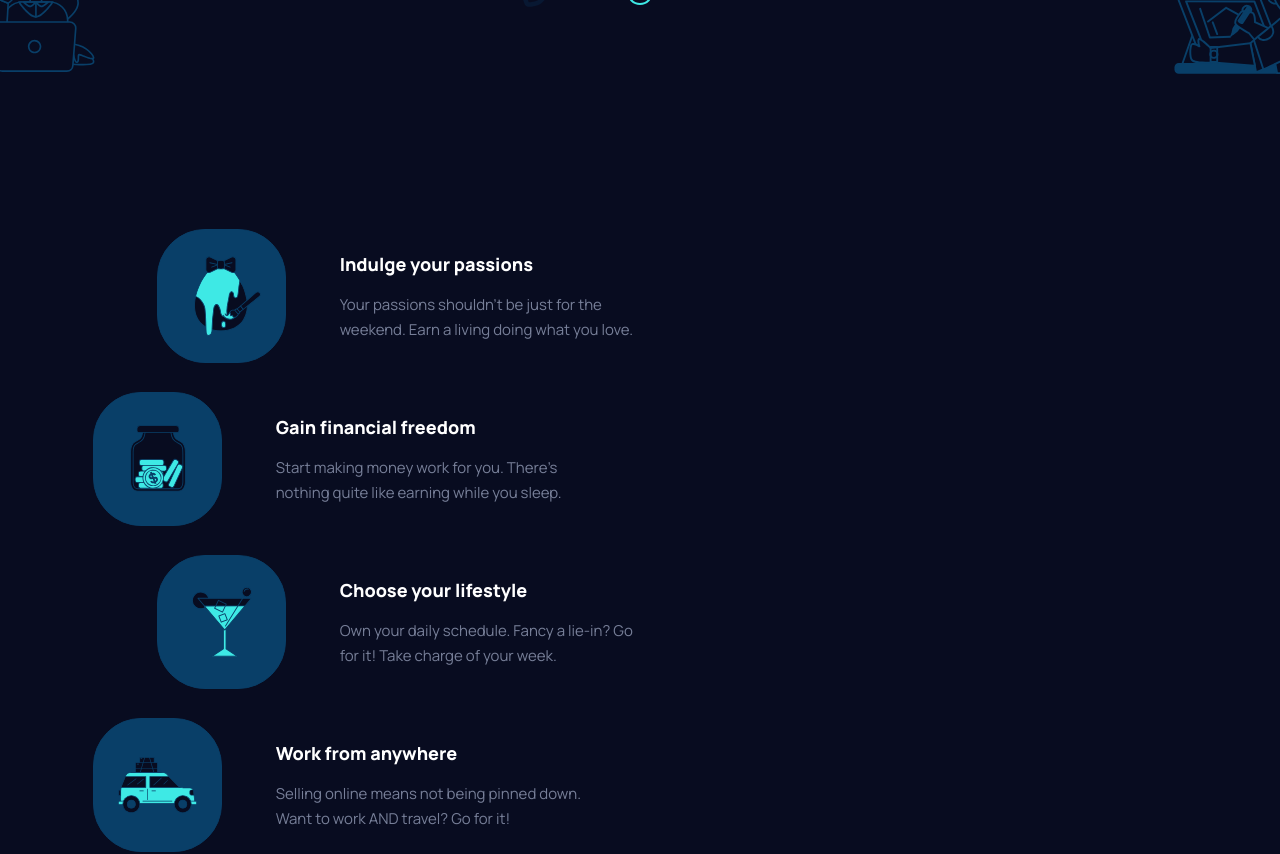
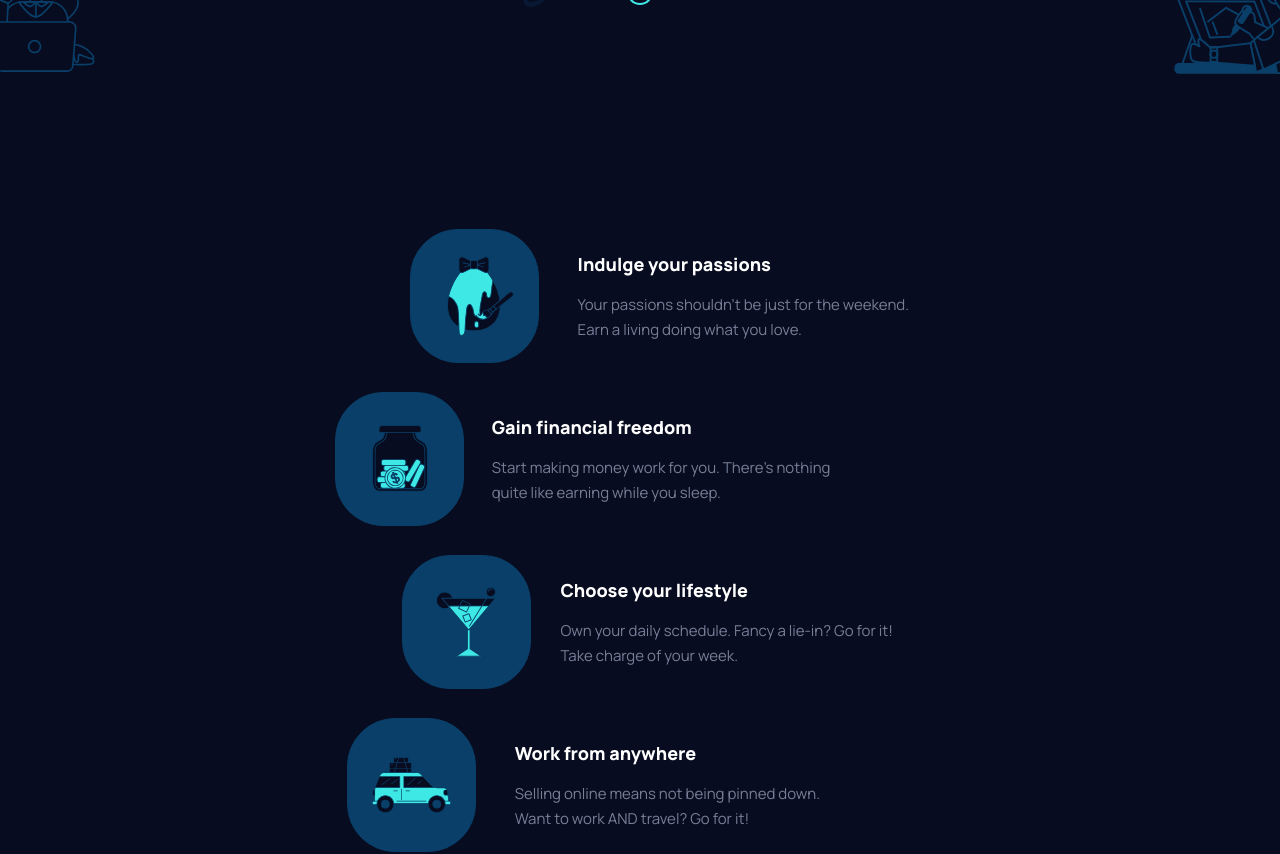
Before and after one commit to salymk/react-maker-pre-launch-landing-page, a React (Create React App) app: page / in a window 1280 px wide. Shown: the part 460-1314 px from the top of the page. Built offline with nearby package versions, Linux system fonts and the light colour scheme.

Commit message:
style(features): add styles for tablet size
- add max-width to features section and center it
- refactor feature container to use flexbox instead of grid

```diff
--- a/src/App.scss
+++ b/src/App.scss
@@ -418,30 +418,32 @@ h3 {
     }
 
     .features {
+        max-width: 600px;
+        margin: 0 auto;
         display: flex;
         flex-direction: column;
         align-items: flex-start;
-        margin-left: 3em;
+        // margin-left: 3em;
         padding-top: 7em;
 
 
         .feature-container {
             max-width: 515px;
-            display: grid;
-            grid-template-columns: 1fr 2fr;
+            display: flex;
+            flex-direction: row;
             align-items: center;
             text-align: left;
             margin-bottom: 2.5em;
-
-            // div {
-            //     justify-self: flex-start;
-            // }
 
             .svg-container {
                 margin-bottom: 0;
             }
 
             .feature-content {
+                margin-left: 4em;
+            }
+
+            .feature-svg-container {
                 margin-left: 2em;
             }
         }
```
